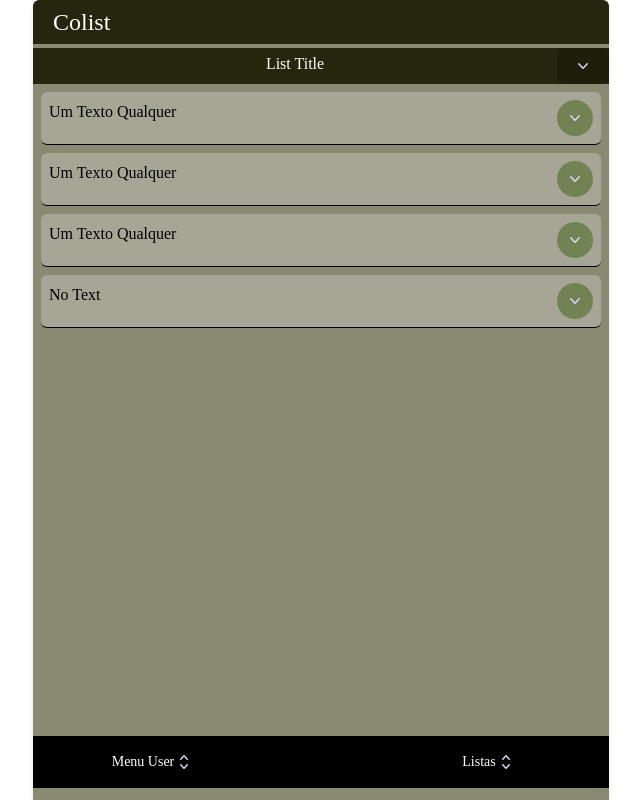
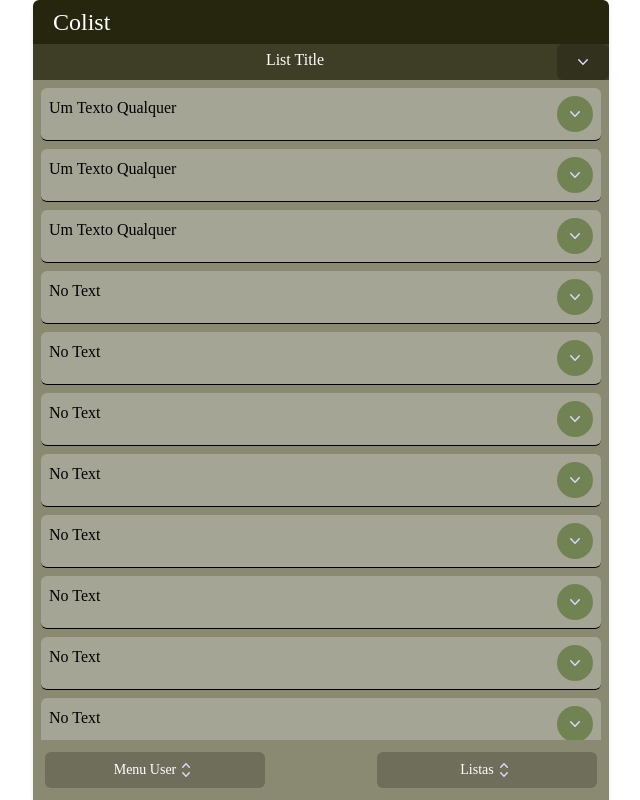
Before and after one commit to Durvaks/CoList, a Next.js app: page /Main in a window 1280 px wide. Shown: the whole page, without its empty margins (319-959 px from the left). Built offline with nearby package versions, Linux system fonts and the light colour scheme.

Commit message:
alteration

```diff
--- a/src/pages/Components/ItemList.tsx
+++ b/src/pages/Components/ItemList.tsx
@@ -3,13 +3,14 @@ import MenuItemList from "./MenuItemList";
 type itemComponents = {
     description: string;
     stats: string;
+    key:number;
 };
 
 const MenuItem = (props: itemComponents) => {
     return (
         <li className=" bg-[#d9d9d95b] m-2 p-2 rounded-md border-b border-[#000000] flex justify-between">
             <span id="item_content" className=" capitalize">{props.description}</span>
-            <MenuItemList stats={props.stats}/>
+            <MenuItemList stats={props.stats} key={props.key}/>
         </li>
     );
 };
--- a/src/pages/Components/MenuItemList.tsx
+++ b/src/pages/Components/MenuItemList.tsx
@@ -4,6 +4,7 @@ import React, { Fragment } from "react";
 
 type Components_menu = {
     stats: string;
+    key: number;
 };
 
 
--- a/src/pages/Main.tsx
+++ b/src/pages/Main.tsx
@@ -24,8 +24,66 @@ const data: Data[] = [
     {
         description: "no text",
         stats: "done"
+    },
+    {
+        description: "no text",
+        stats: "done"
+    },
+    {
+        description: "no text",
+        stats: "done"
+    },
+    {
+        description: "no text",
+        stats: "done"
+    },
+    {
+        description: "no text",
+        stats: "done"
+    },
+    {
+        description: "no text",
+        stats: "done"
+    },
+    {
+        description: "no text",
+        stats: "done"
+    },
+    {
+        description: "no text",
+        stats: "done"
+    },
+    {
+        description: "no text",
+        stats: "done"
+    },
+    {
+        description: "no text",
+        stats: "done"
+    },
+    {
+        description: "no text",
+        stats: "done"
+    },
+    {
+        description: "no text",
+        stats: "done"
+    },
+    {
+        description: "no text",
+        stats: "done"
+    },
+    {
+        description: "no text",
+        stats: "done"
+    },
+    {
+        description: "no text",
+        stats: "done"
     }
 ];
+
+
 
 function getList(){
     return (
@@ -37,21 +95,18 @@ function getList(){
     )
 }
 
-
 const Main = () => {
     return (
         <div className="h-screen bg-[#8a8971] max-w-xl relative overflow-hidden m-auto shadow-md shadow-slate-200 rounded-t-md">
             <h1 className="text-[#ffffff] bg-[#26250d] p-1 pl-5 text-[24px] rounded-t-md ">Colist</h1>
-            <div className="flex bg-[#26250d] mt-1 text-[#ffffff]">
+            <div className="flex bg-[#26250dc0] mt-0 text-[#ffffff]">
                 <h2 className="text-[16px] capitaliz text-center w-full p-1">List Title</h2>
                 <MenuList />
             </div>
             <main id="main_content_current_list" className=" max-h-screen overflow-y-scroll">
-                <ul>
-                    {getList()}
-                </ul>
+                {getList()}
             </main>
-            <div className="flex gap-28 items-end justify-between absolute w-full bottom-3 p-2 text-[#ffffff] bg-black">
+            <div className="flex gap-28 items-end justify-between absolute w-full bottom-0 p-3 text-[#ffffff] bg-[#8a8971] ">
                 <div className="w-full ">
                     <MenuUser />
                 </div>
--- a/src/pages/index.tsx
+++ b/src/pages/index.tsx
@@ -13,7 +13,7 @@ export default function Home() {
         <link rel="preconnect" href="https://fonts.gstatic.com" crossOrigin="" />
         <link href="https://fonts.googleapis.com/css2?family=ABeeZee&display=swap" rel="stylesheet" />
       </Head>
-      <div className=" bg-gray-900">
+      <div className="bg-gray-900">
         <div className={logado ? "hidden" : ""} >
           <LoginScreen />
         </div>
```
